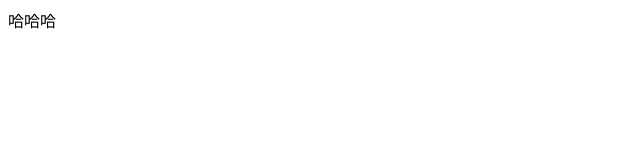
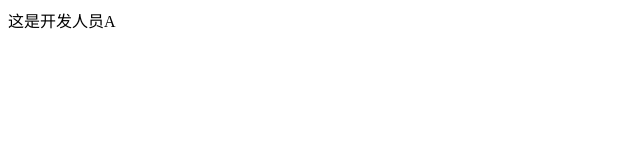
Before and after one commit to tosearh123/gz2008, a website: page html/index.html in a window 1280 px wide. Shown: the full height of the page, 0-640 px from the left. Drawn offline with Linux system fonts and the light colour scheme.

Commit message:
开发人员a写代码

```diff
--- a/html/index.html
+++ b/html/index.html
@@ -8,7 +8,8 @@
 </head>
 
 <body>
-    <div class="div">哈哈哈</div>
+    <div class="div">这是开发人员A</div>
+
 </body>
 
 </html>
```
